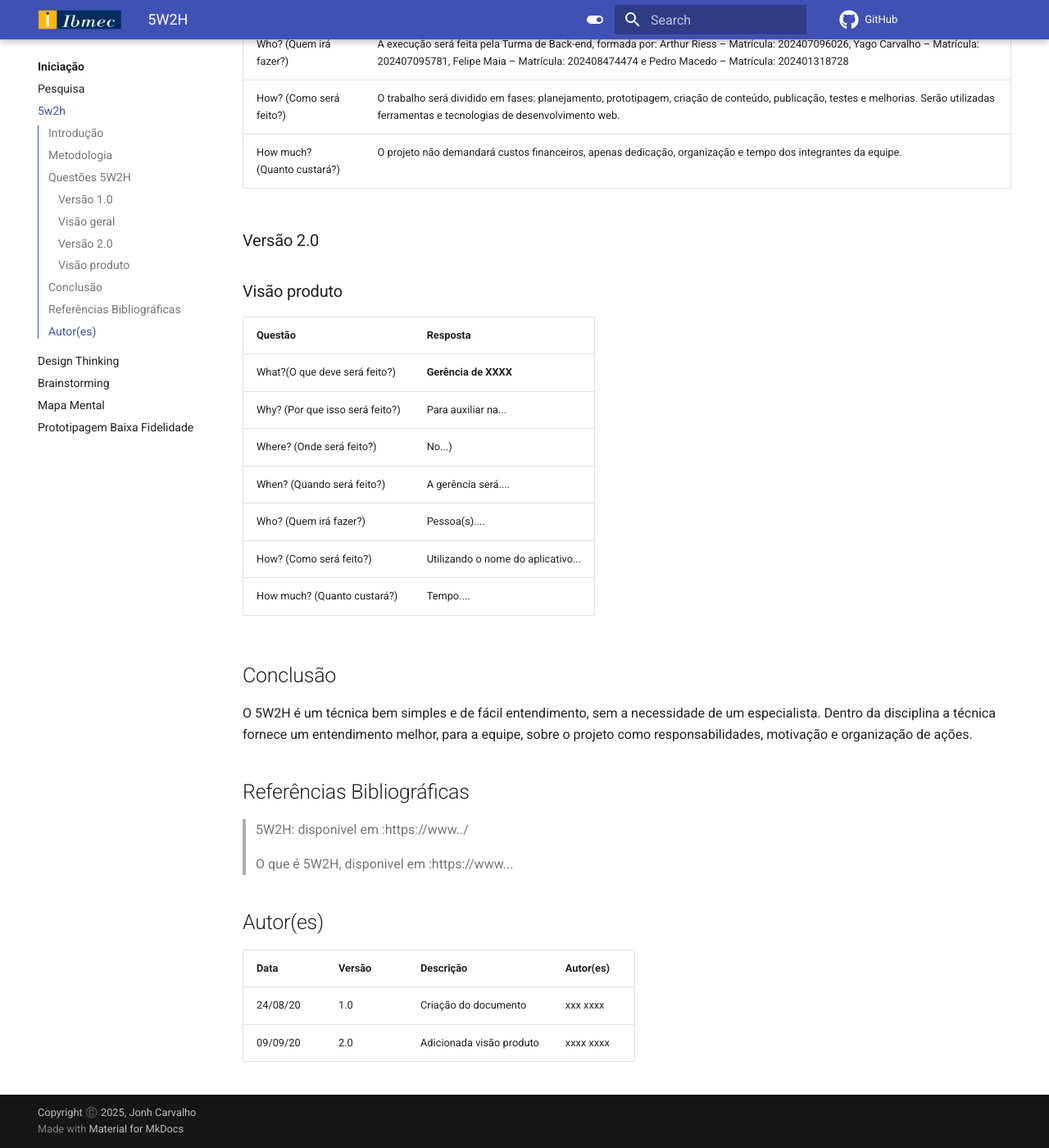
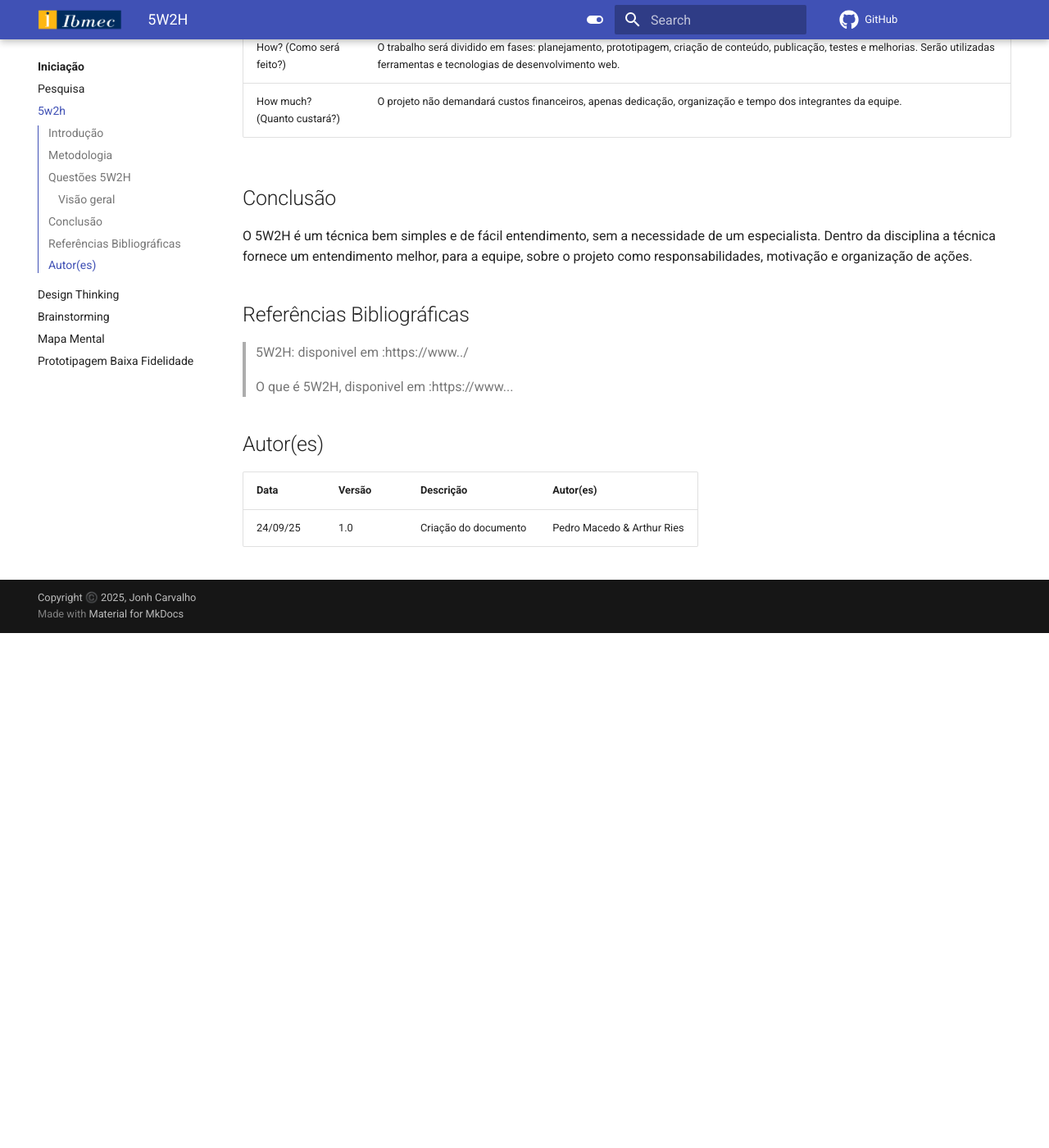
Before and after one commit to Projetos-de-Extensao/PBE_25.2_8004_II, an MkDocs documentation site: the page built from docs/Iniciacao/5w2h.md, in a window 1280 px wide and 1400 px high, scrolled down 1086 px. Shown: the whole window at 82% size. Built offline with MkDocs 1.6.1 and Material for MkDocs 9.7.7, drawn with Linux system fonts in a browser that asks for light colours; comment, search, counter and statistics services are not loaded; after the commit the page ends 1858 px from its top, so only the background shows below that.

Commit message:
Atualização MD

```diff
--- a/docs/Iniciacao/5w2h.md
+++ b/docs/Iniciacao/5w2h.md
@@ -18,8 +18,6 @@ title: 5W2H
 
 ## Questões 5W2H
 
-### Versão 1.0
-
 ### Visão geral
 
 |Questão|Resposta|
@@ -31,22 +29,6 @@ title: 5W2H
 |Who? (Quem irá fazer?)|A execução será feita pela Turma de Back-end, formada por: Arthur Riess – Matrícula: 202407096026, Yago Carvalho – Matrícula: 202407095781, Felipe Maia – Matrícula: 202408474474 e Pedro Macedo – Matrícula: 202401318728|
 |How? (Como será feito?)|O trabalho será dividido em fases: planejamento, prototipagem, criação de conteúdo, publicação, testes e melhorias. Serão utilizadas ferramentas e tecnologias de desenvolvimento web.|
 |How much? (Quanto custará?)|O projeto não demandará custos financeiros, apenas dedicação, organização e tempo dos integrantes da equipe.|
-
-
-### Versão 2.0
-
-### Visão produto
-
-|Questão|Resposta|
-|-------|--------|
-|What?(O que deve será feito?)| **Gerência de XXXX**|
-|Why? (Por que isso será feito?)| Para auxiliar na...|
-|Where? (Onde será feito?)|No...)|
-|When? (Quando será feito?)| A gerência será....|
-|Who? (Quem irá fazer?)| Pessoa(s)....|
-|How? (Como será feito?)| Utilizando o nome do aplicativo... |
-|How much? (Quanto custará?)|Tempo....|
-
 
 ## Conclusão
 
@@ -61,5 +43,4 @@ O 5W2H é um técnica bem simples e de fácil entendimento, sem a necessidade de
 ## Autor(es)
 | Data | Versão | Descrição | Autor(es) |
 | -- | -- | -- | -- |
-| 24/08/20 | 1.0 | Criação do documento | xxx xxxx |
-| 09/09/20 | 2.0 | Adicionada visão produto | xxxx xxxx |
+| 24/09/25 | 1.0 | Criação do documento | Pedro Macedo & Arthur Ries |
--- a/mkdocs.yml
+++ b/mkdocs.yml
@@ -18,7 +18,7 @@ nav:
       - Pesquisa: Iniciacao/pesquisa.md
       - 5w2h: Iniciacao/5w2h.md
       - Design Thinking: Iniciacao/design_thinking.md
-      - Brainstorming: Iniciacao/brainstorm.md
+      - Brainstorming: Iniciacao/Brainstorm.md
       - Mapa Mental: Iniciacao/mapa_mental.md
       - Prototipagem Baixa Fidelidade: Iniciacao/prototipo_baixa_fidelidade.md
   - Elaboração:
```
Also changed, not shown: docs/Iniciacao/mapa_mental.md (+4 -12 lines), docs/Iniciacao/prototipo_baixa_fidelidade.md (+7 -119 lines), docs/index.md (+1 -2 lines).
